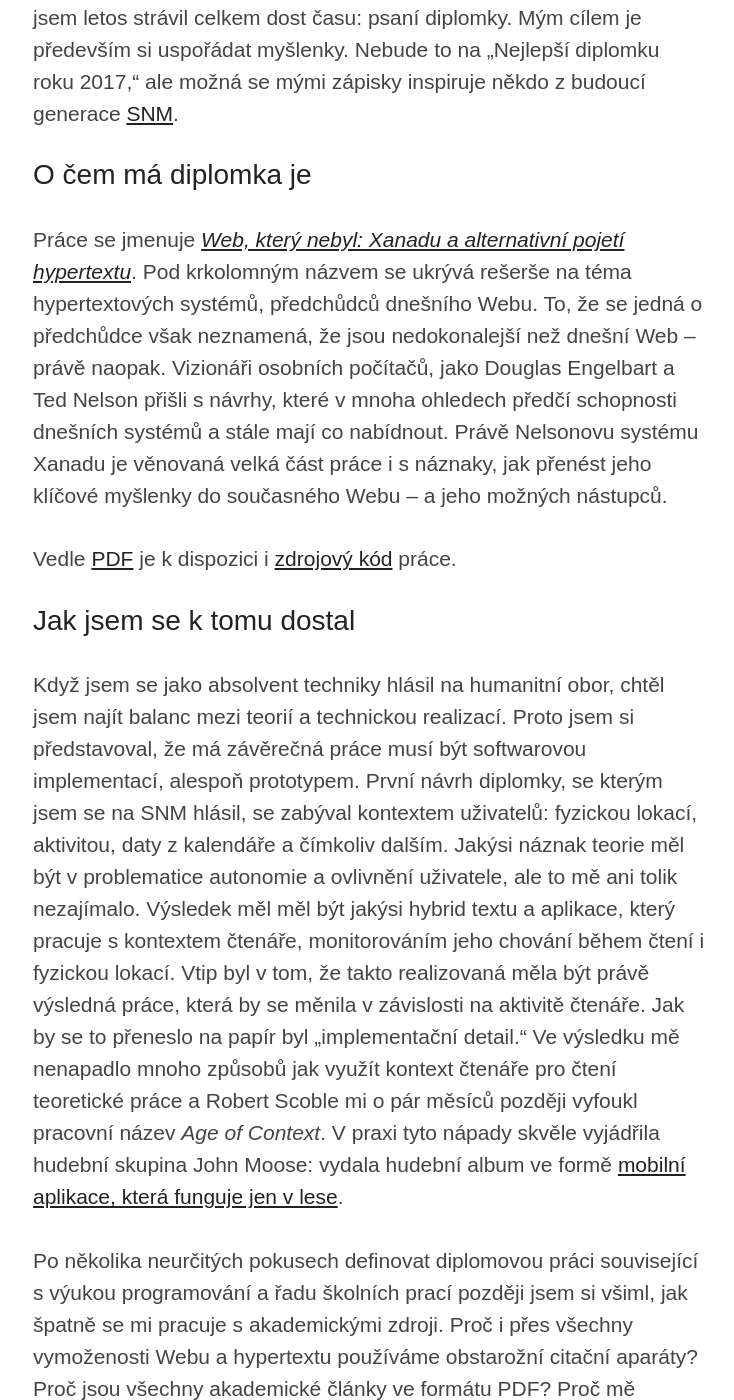
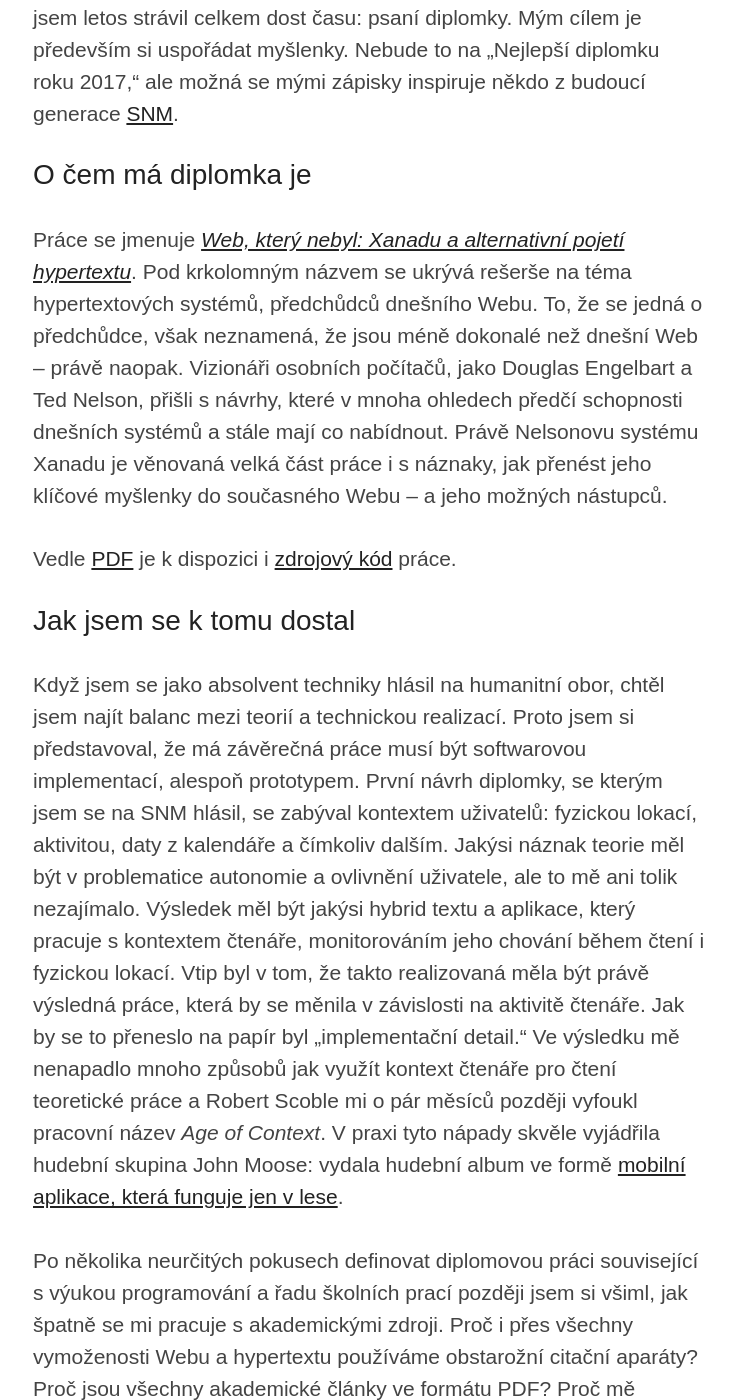
Before and after one commit to jnv/bitoff.cz, a Jekyll site: the page built from _posts/2017-12-31-diplomka.md, in a window 1280 px wide and 1400 px high, scrolled down 339 px. Shown: the whole window, without its empty margins (271-1005 px from the left). Built offline with Jekyll 4.4.1, drawn with Linux system fonts in a browser that asks for light colours; some of the changed text lies outside the part shown.

Commit message:
diplomka: fix grammar and typos

```diff
--- a/_posts/2017-12-31-diplomka.md
+++ b/_posts/2017-12-31-diplomka.md
@@ -9,17 +9,17 @@ Konec roku je časem ohlédnutí, kdy vychází články typu „Nejhorší prop
 
 # O čem má diplomka je
 
-Práce se jmenuje [_Web, který nebyl: Xanadu a alternativní pojetí hypertextu_](https://doi.org/10.5281/zenodo.835337). Pod krkolomným názvem se ukrývá rešerše na téma hypertextových systémů, předchůdců dnešního Webu. To, že se jedná o předchůdce však neznamená, že jsou nedokonalejší než dnešní Web – právě naopak. Vizionáři osobních počítačů, jako Douglas Engelbart a Ted Nelson přišli s návrhy, které v mnoha ohledech předčí schopnosti dnešních systémů a stále mají co nabídnout. Právě Nelsonovu systému Xanadu je věnovaná velká část práce i s náznaky, jak přenést jeho klíčové myšlenky do současného Webu – a jeho možných nástupců.
+Práce se jmenuje [_Web, který nebyl: Xanadu a alternativní pojetí hypertextu_](https://doi.org/10.5281/zenodo.835337). Pod krkolomným názvem se ukrývá rešerše na téma hypertextových systémů, předchůdců dnešního Webu. To, že se jedná o předchůdce, však neznamená, že jsou méně dokonalé než dnešní Web – právě naopak. Vizionáři osobních počítačů, jako Douglas Engelbart a Ted Nelson, přišli s návrhy, které v mnoha ohledech předčí schopnosti dnešních systémů a stále mají co nabídnout. Právě Nelsonovu systému Xanadu je věnovaná velká část práce i s náznaky, jak přenést jeho klíčové myšlenky do současného Webu – a jeho možných nástupců.
 
 Vedle [PDF](https://doi.org/10.5281/zenodo.835337) je k dispozici i [zdrojový kód](https://github.com/jnv/stunome-dip) práce.
 
 # Jak jsem se k tomu dostal
 
 Když jsem se jako absolvent techniky hlásil na humanitní obor, chtěl jsem najít balanc mezi teorií a technickou realizací. Proto jsem si představoval, že má závěrečná práce musí být softwarovou implementací, alespoň prototypem. První návrh diplomky, se kterým jsem se na SNM hlásil, se zabýval kontextem uživatelů: fyzickou lokací, aktivitou, daty z kalendáře a čímkoliv dalším. Jakýsi náznak teorie měl být v problematice autonomie a ovlivnění uživatele, ale to mě ani tolik nezajímalo.
-Výsledek měl měl být jakýsi hybrid textu a aplikace, který pracuje s kontextem čtenáře, monitorováním jeho chování během čtení i fyzickou lokací. Vtip byl v tom, že takto realizovaná měla být právě výsledná práce, která by se měnila v závislosti na aktivitě čtenáře. Jak by se to přeneslo na papír byl „implementační detail.“ Ve výsledku mě nenapadlo mnoho způsobů jak využít kontext čtenáře pro čtení teoretické práce a Robert Scoble mi o pár měsíců později vyfoukl pracovní název _Age of Context_{:lang="en"}. V praxi tyto nápady skvěle vyjádřila hudební skupina John Moose: vydala hudební album ve formě [mobilní aplikace, která funguje jen v lese](https://www.rollingstone.com/music/news/swedish-band-make-album-available-exclusively-in-the-woods-20150528).
+Výsledek měl být jakýsi hybrid textu a aplikace, který pracuje s kontextem čtenáře, monitorováním jeho chování během čtení i fyzickou lokací. Vtip byl v tom, že takto realizovaná měla být právě výsledná práce, která by se měnila v závislosti na aktivitě čtenáře. Jak by se to přeneslo na papír byl „implementační detail.“ Ve výsledku mě nenapadlo mnoho způsobů jak využít kontext čtenáře pro čtení teoretické práce a Robert Scoble mi o pár měsíců později vyfoukl pracovní název _Age of Context_{:lang="en"}. V praxi tyto nápady skvěle vyjádřila hudební skupina John Moose: vydala hudební album ve formě [mobilní aplikace, která funguje jen v lese](https://www.rollingstone.com/music/news/swedish-band-make-album-available-exclusively-in-the-woods-20150528).
 
 <!---
-> Responzivní design umožňuje webovým stránkám a aplikacím přizpůsobit se rozměrům obrazovky. Design však reaguje pouze na zařízení, není přímo responzivní vůči potřebám uživatele. Současná zařízení mají k dispozici řadu senzorů pomocí kterých je možné odhadnout kontext zařízení […]. Do komunikace s uživatelem tak vstupují nové proměnné, kterých si nemusí být ani vědom.
+> Responzivní design umožňuje webovým stránkám a aplikacím přizpůsobit se rozměrům obrazovky. Design však reaguje pouze na zařízení, není přímo responzivní vůči potřebám uživatele. Současná zařízení mají k dispozici řadu senzorů, pomocí kterých je možné odhadnout kontext zařízení […]. Do komunikace s uživatelem tak vstupují nové proměnné, kterých si nemusí být ani vědom.
 >
 > Vedle informací ze senzorů mají velkou hodnotu i osobní informace uživatele – jeho kalendář, hledané fráze ve vyhledávači a místa na mapě, nejnavštěvovanější stránky… Google Now ukazuje jak se s těmito informacemi dá pracovat – a podobná řešení budou nabízet i další firmy. Zpracování dat se může centralizovat a poskytnout koncovým aplikacím – tj. kontext jako služba (CaaS).
 >
@@ -64,7 +64,7 @@ Dohledávání zdrojů pro mě bylo praktickou lekcí „webové archeologie,“
 </figcaption>
 </figure>
 
-Čím hlouběji jsem se nořil do původních vizí hypertextu, tím více jsem litoval že jich tak málo bylo uskutečněno.
+Čím hlouběji jsem se nořil do původních vizí hypertextu, tím více jsem litoval, že jich tak málo bylo uskutečněno.
 Jak se mi kupily materiály a výpisky, bylo pro mě stále obtížnější se v nich vyznat. Možná za to může mé zmatkářství, zapomnětlivost a absence systému. Ale i tak se nemůžu ubránit dojmu, že naše prostředky pro syntézu informací se přes veškerý technický pokrok příliš nevyvinuly.
 
 [markoff]: https://www.penguinrandomhouse.com/books/291224/what-the-dormouse-said-by-john-markoff/9780143036760/
```
Also changed, not shown: other parts of _posts/2017-12-31-diplomka.md (+4 -4 lines).
